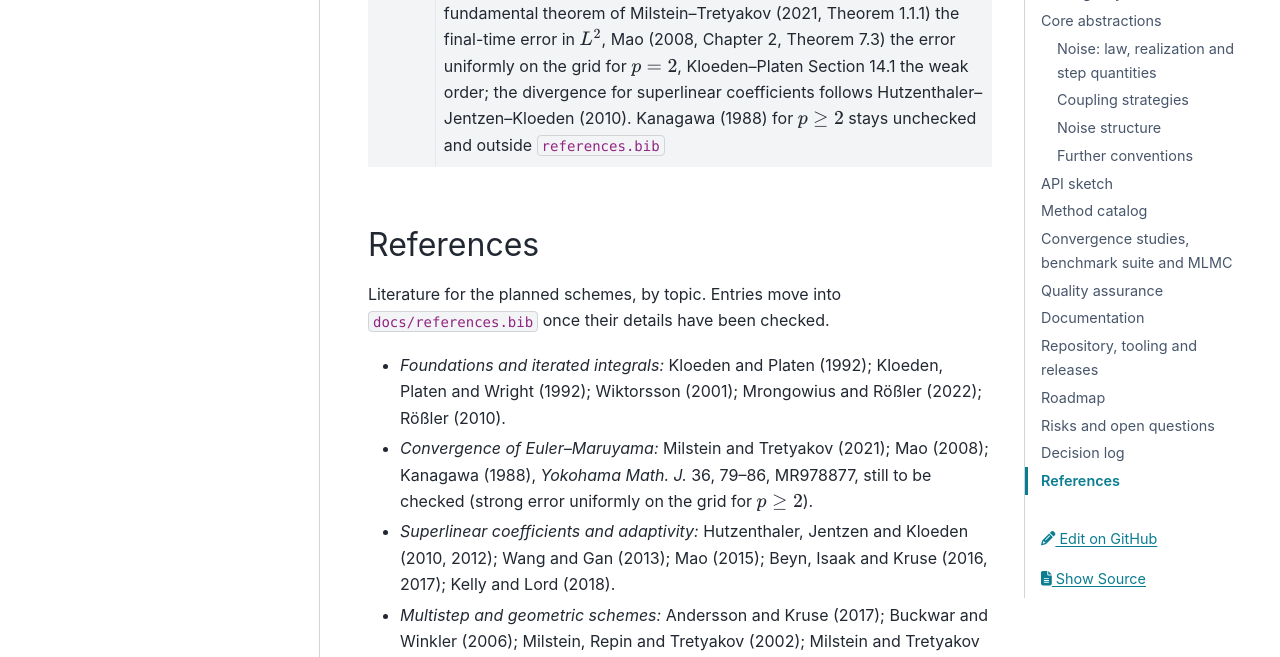
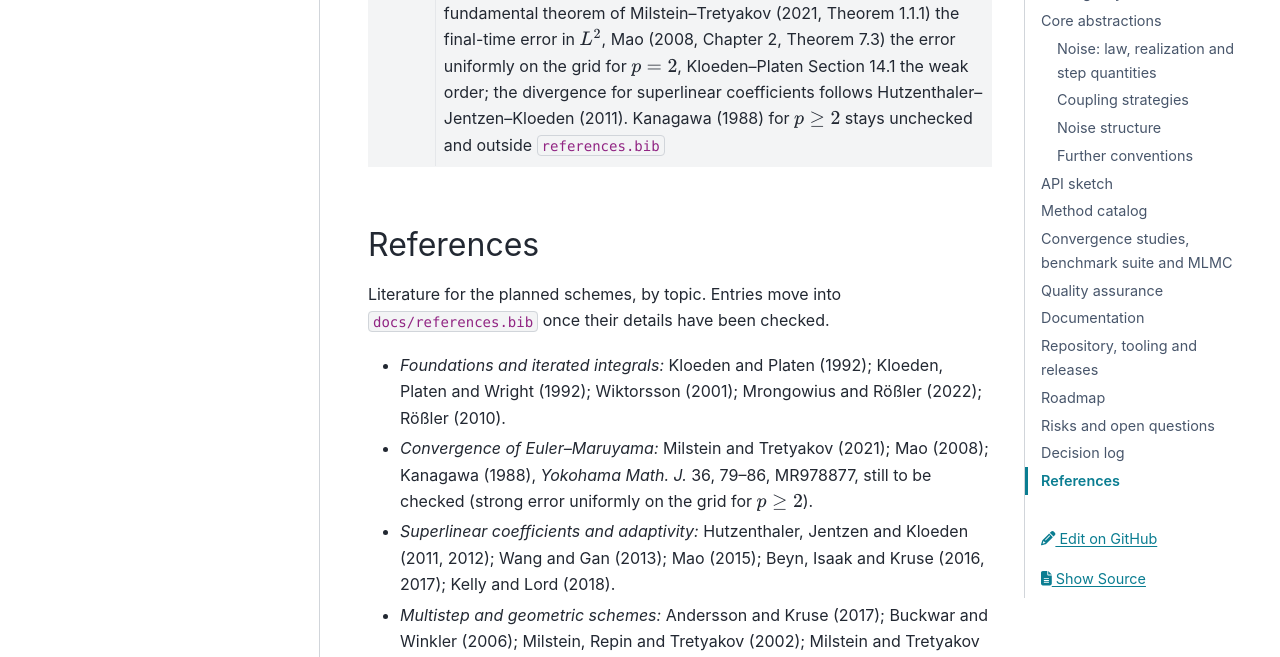
Before and after one commit to mlu-numerics/numsde, a Sphinx documentation site: the page built from docs/development/architecture.md, in a window 1280 px wide and 900 px high, scrolled down 23433 px. Shown: the part 204-861 px from the top of the window. Built offline with Sphinx 7.4.7 and the PyData theme 0.15.4, drawn with Linux system fonts in a browser that asks for light colours; cross-references to code outside the pages are shown as plain code.

Commit message:
Cite Hutzenthaler et al. with the year of the printed issue
Volume 467, issue 2130 and pages 1563–1576 belong to the printed issue of
2011 (as in MathSciNet, MR2795791); December 2010 was the online-first
version. The key is HutzenthalerJentzenKloeden2011 again.

Co-Authored-By: Claude Opus 5.5 <noreply@anthropic.com>
Claude-Session: https://claude.ai/code/session_018KaTyMUfivRVAGYQR6kGnp

```diff
--- a/docs/development/architecture.md
+++ b/docs/development/architecture.md
@@ -617,7 +617,7 @@ the remaining items follow in phase 2 after the lecture.
 | 2026-11-02 | Review of PR #12, P2: noise-structure flags describe the dependence of $g$ on $x$ only and certify no time regularity; `expected_strong_order` states the order under the assumptions of the theory page, and strong order 1 of Euler–Maruyama for additive noise requires $g$ Lipschitz continuous in $t$ |
 | 2026-11-02 | Text files in the repository contain no control characters other than tab, line feed and carriage return; `tests/unit/test_repository_text.py` enforces this, because Sphinx does not warn when LaTeX such as `\big` was turned into a control character |
 | 2026-11-03 | The `gpu` nox session fails unless PyTorch can use a CUDA device (otherwise the GPU tests would only be skipped), reuses its environment because the CUDA wheels take several GB, shows the installation output, and accepts `NUMSDE_TORCH_INDEX` for a PyTorch build that matches the local driver |
-| 2026-11-03 | Literature check of the Euler–Maruyama theory page by the maintainer: Kloeden–Platen Theorem 10.2.2 gives the final-time error in $L^1$, the fundamental theorem of Milstein–Tretyakov (2021, Theorem 1.1.1) the final-time error in $L^2$, Mao (2008, Chapter 2, Theorem 7.3) the error uniformly on the grid for $p = 2$, Kloeden–Platen Section 14.1 the weak order; the divergence for superlinear coefficients follows Hutzenthaler–Jentzen–Kloeden (2010). Kanagawa (1988) for $p \ge 2$ stays unchecked and outside `references.bib` |
+| 2026-11-03 | Literature check of the Euler–Maruyama theory page by the maintainer: Kloeden–Platen Theorem 10.2.2 gives the final-time error in $L^1$, the fundamental theorem of Milstein–Tretyakov (2021, Theorem 1.1.1) the final-time error in $L^2$, Mao (2008, Chapter 2, Theorem 7.3) the error uniformly on the grid for $p = 2$, Kloeden–Platen Section 14.1 the weak order; the divergence for superlinear coefficients follows Hutzenthaler–Jentzen–Kloeden (2011). Kanagawa (1988) for $p \ge 2$ stays unchecked and outside `references.bib` |
 
 ## References
 
@@ -631,7 +631,7 @@ Literature for the planned schemes, by topic. Entries move into
   Kanagawa (1988), *Yokohama Math. J.* 36, 79–86, MR978877, still to be
   checked (strong error uniformly on the grid for $p \ge 2$).
 - *Superlinear coefficients and adaptivity:* Hutzenthaler, Jentzen and Kloeden
-  (2010, 2012); Wang and Gan (2013); Mao (2015); Beyn, Isaak and Kruse (2016,
+  (2011, 2012); Wang and Gan (2013); Mao (2015); Beyn, Isaak and Kruse (2016,
   2017); Kelly and Lord (2018).
 - *Multistep and geometric schemes:* Andersson and Kruse (2017); Buckwar and Winkler (2006); Milstein,
   Repin and Tretyakov (2002); Milstein and Tretyakov (2021); Leimkuhler and
--- a/docs/references.bib
+++ b/docs/references.bib
@@ -80,7 +80,6 @@
   volume  = {467},
   number  = {2130},
   pages   = {1563--1576},
-  month   = dec,
-  year    = {2010},
+  year    = {2011},
   doi     = {10.1098/rspa.2010.0348},
 }
```
Also changed, not shown: other parts of docs/references.bib (+1 -1 lines), docs/theory/schemes/euler_maruyama.md (+2 -2 lines).
